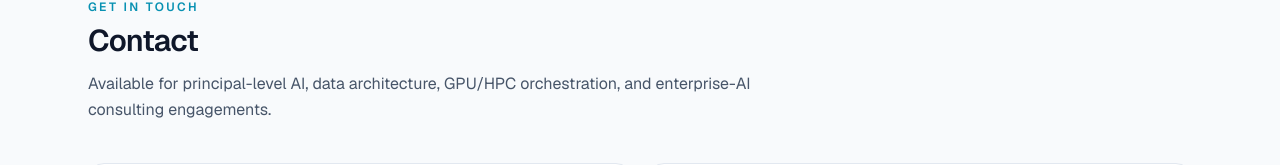
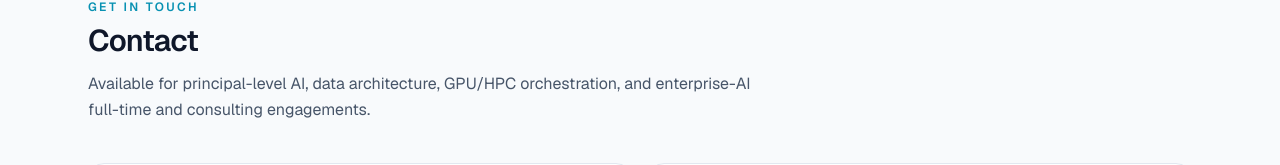
Before and after one commit to manuelbomi/emmanueloyekanlu-website, a Next.js app: page /contact in a window 1280 px wide. Shown: the part 130-295 px from the top of the page. Built offline with nearby package versions, Linux system fonts and the light colour scheme; no server answers.

Commit message:
Update contact page to reflect availability for full-time and consulting engagements

```diff
--- a/src/app/contact/page.tsx
+++ b/src/app/contact/page.tsx
@@ -21,7 +21,7 @@ export default function ContactPage() {
       <SectionHeading
         eyebrow="Get In Touch"
         title="Contact"
-        description="Available for principal-level AI, data architecture, GPU/HPC orchestration, and enterprise-AI consulting engagements."
+        description="Available for principal-level AI, data architecture, GPU/HPC orchestration, and enterprise-AI full-time and consulting engagements."
       />
 
       <div className="grid gap-4 sm:grid-cols-2">
```
